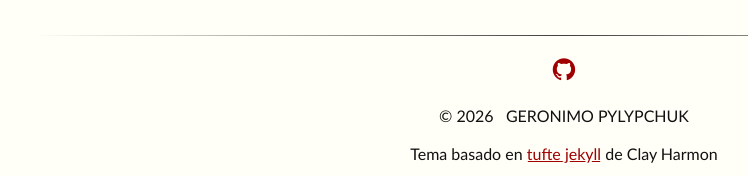
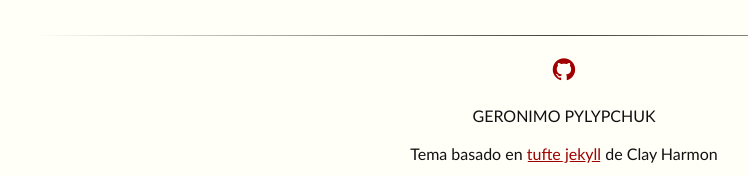
Before and after one commit to gpylypchuk/suipaya, a Jekyll site: the page built from index.html, in a window 1280 px wide. Shown: the part 879-1055 px from the top of the page, without its empty margins (128-876 px from the left). Built offline with Jekyll 4.4.1, drawn with Linux system fonts in a browser that asks for light colours; some web fonts are replaced.

Commit message:
Footer sin © ni año, solo el autor

```diff
--- a/_includes/footer.html
+++ b/_includes/footer.html
@@ -8,7 +8,7 @@
     {% endfor %}
   </ul>
 <div class="credits">
-<span>&copy; {{ site.time | date: '%Y' }} &nbsp;&nbsp;{{site.author | upcase }}</span></br> <br>
+<span>{{site.author | upcase }}</span></br> <br>
 <span>Tema basado en <a href="//github.com/clayh53/tufte-jekyll">tufte jekyll</a> de Clay Harmon</span>
 </div>
 </footer>
```
